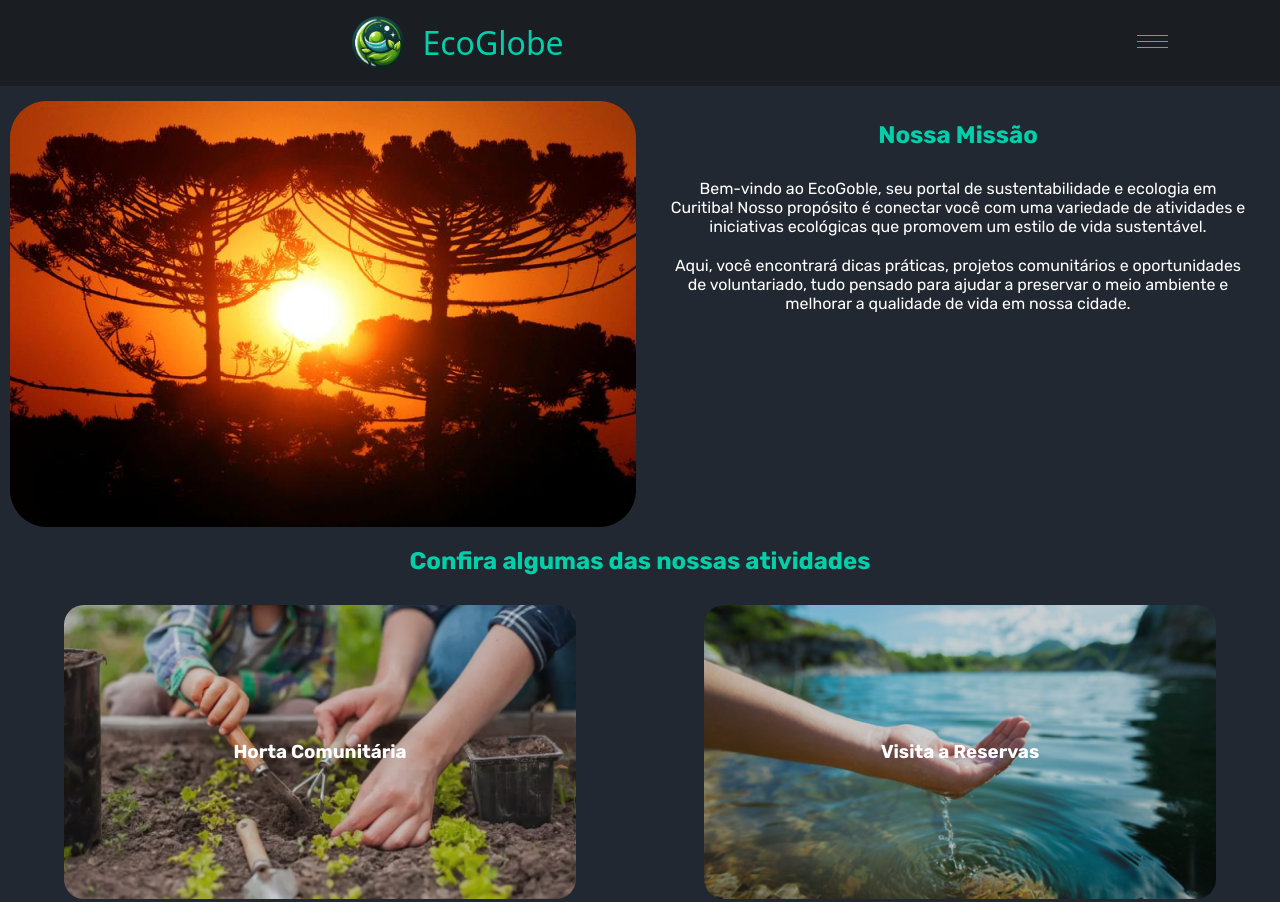
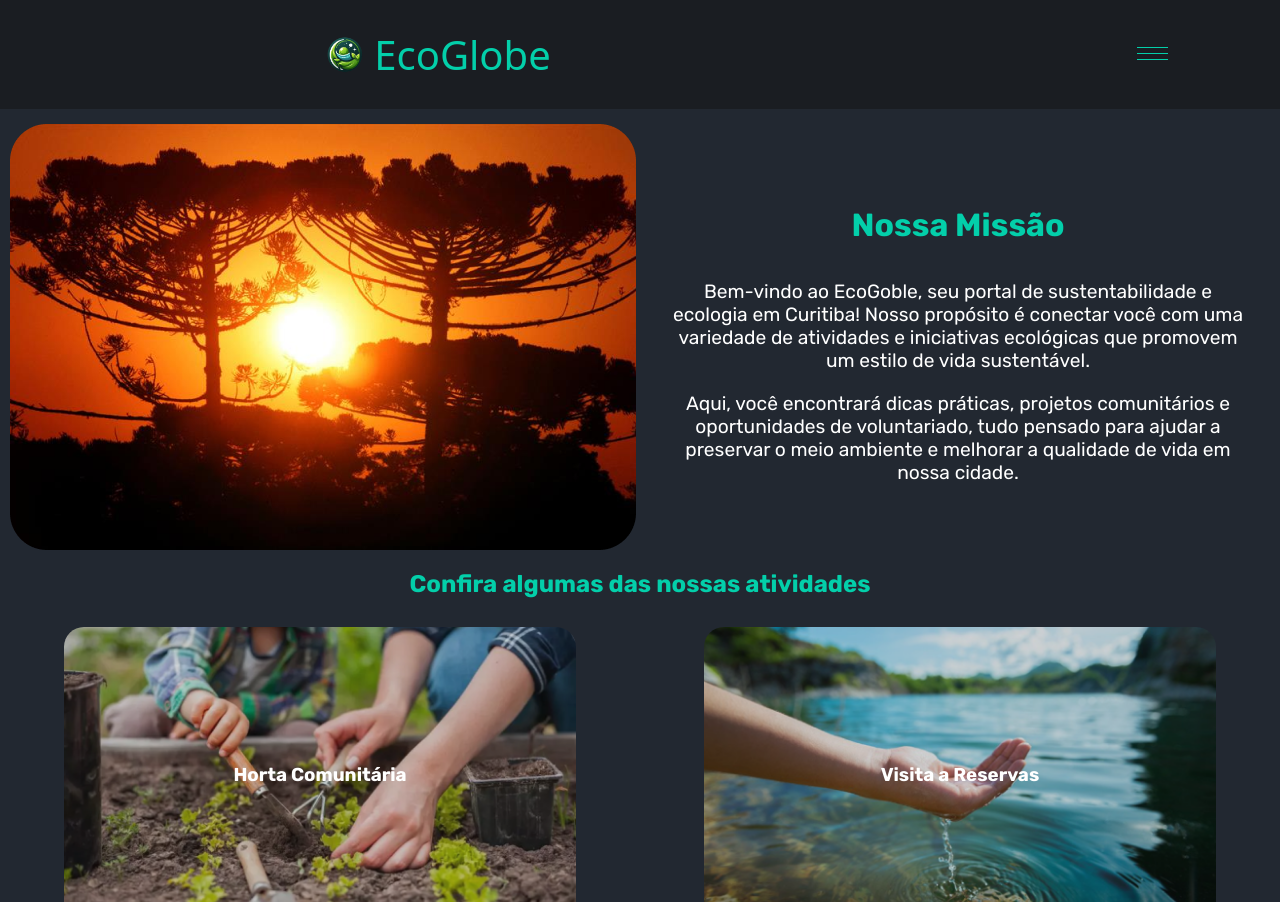
Before and after one commit to Laritrap/EcoGlobe, a plain HTML site: page index.html in a window 1280 px wide. Shown: the top 902 px of the page. Drawn offline with Linux system fonts and the light colour scheme; a web font is replaced by a local one.

Commit message:
correções

```diff
--- a/styles.css
+++ b/styles.css
@@ -292,7 +292,7 @@ footer h1 {
   }
 
   .formulario {
-    width: 70%;
+    width: 45%;
   }
 
   .missao {
@@ -310,6 +310,19 @@ footer h1 {
     display: flex;
     justify-content: center;
     text-align: center;
+    font-size: 1.2rem;
+  }
+
+  .missao h2 {
+    font-size: 2rem;
+  }
+
+  .title {
+    font-size: 2.5rem;
+  }
+
+  .logo {
+    width: 15%;
   }
 
   .texto-missão {
@@ -317,6 +330,7 @@ footer h1 {
     text-align: center;
     flex-direction: column;
     align-items: center;
+    justify-content: center
   }
   .menuzin:checked + label + .links {
     display: block;
```
